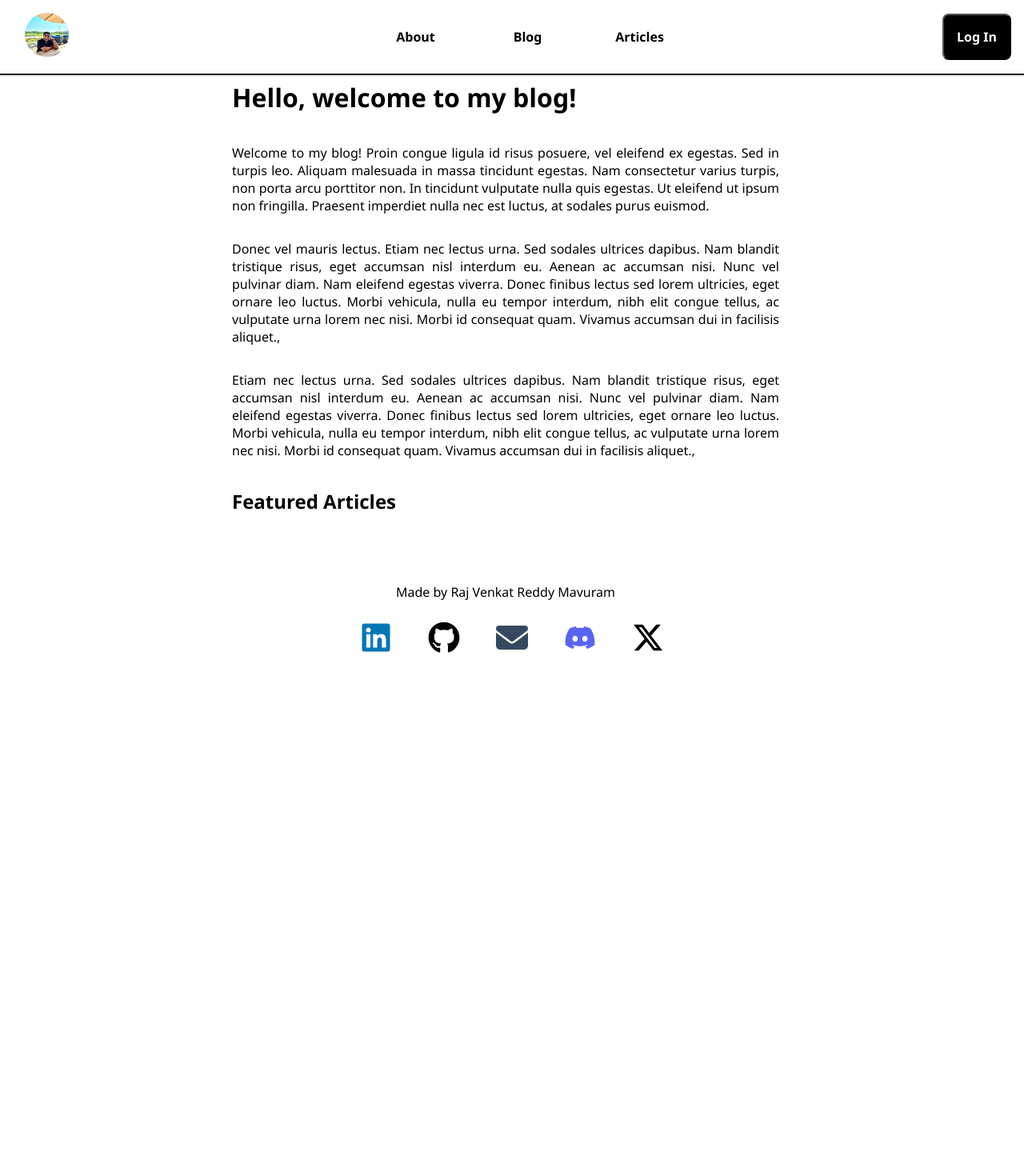
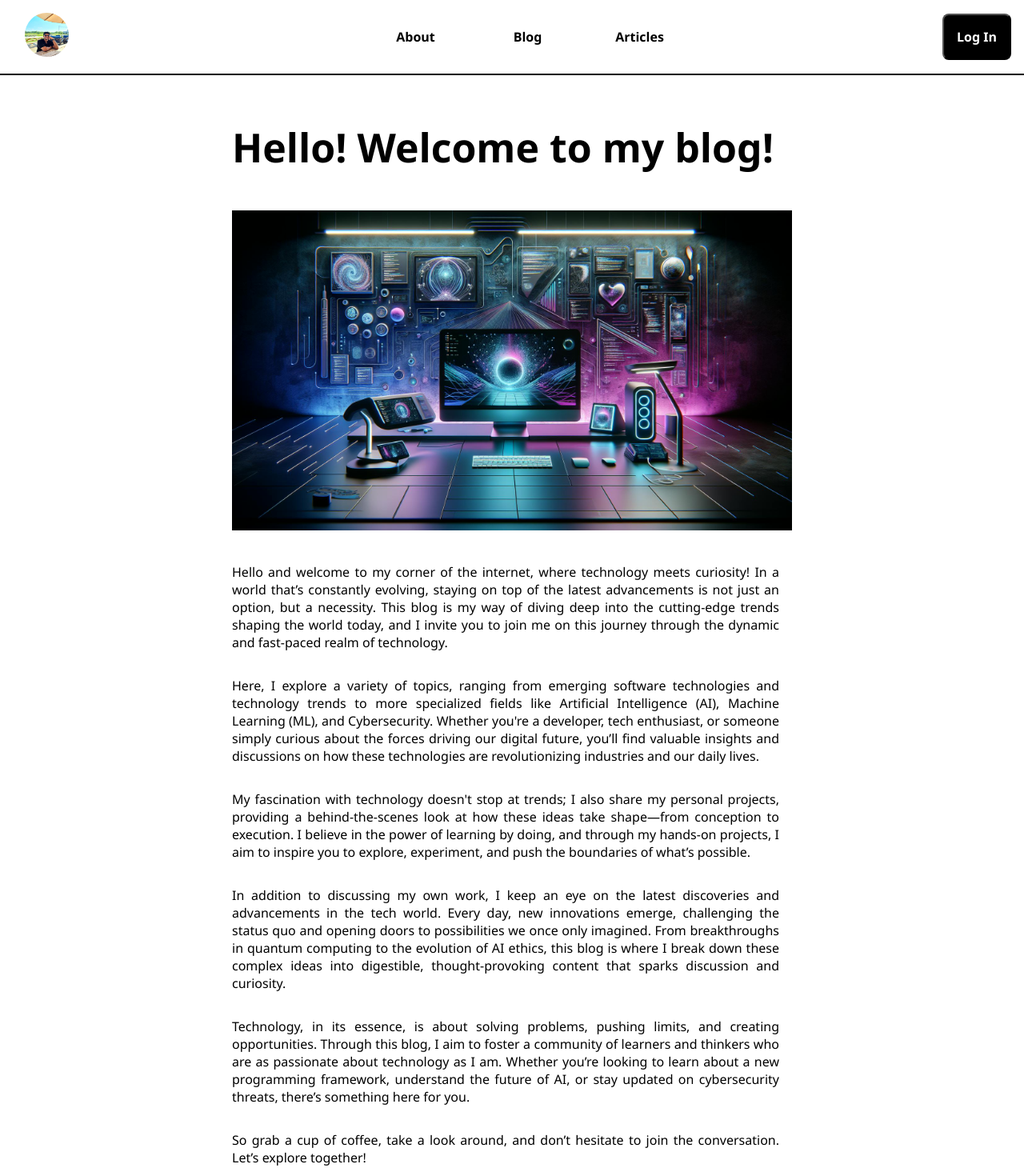
Before and after one commit to RajVenkat20/blog-app, a React (Create React App) app: page / in a window 1280 px wide. Shown: the top 1470 px of the page at 80% size. Before the commit the page ends 879 px from the top, so only its background shows below. Built offline with nearby package versions, Linux system fonts and the light colour scheme; no server answers.

Commit message:
Updated page titles

```diff
--- a/src/App.js
+++ b/src/App.js
@@ -1,6 +1,6 @@
 import './App.css';
 import NavBar from './NavBar';
-import Home from './pages/Home';
+import Blog from './pages/Blog';
 import About from './pages/About';
 import ArticlesList from './pages/ArticlesList';
 import Article from './pages/Article';
@@ -24,7 +24,7 @@ function App() {
             {/* For each of these pages, we are going to define a separate Route component */}
             {/* 'path' property tells where the page should be loaded on what route and
                 'element' property tells which page needs to be loaded */}
-            <Route path="/" element={<Home />} />
+            <Route path="/" element={<Blog />} />
             <Route path="/about" element={<About />} />
             <Route path="/articles" element={<ArticlesList />} />
             <Route path="/articles/:articleId" element={<Article />} />
--- a/src/pages/ArticlesList.js
+++ b/src/pages/ArticlesList.js
@@ -6,7 +6,7 @@ const ArticlesList = () => {
     return (
     // Wrapping inside a React fragment so that we can return multiple elements
       <>
-        <h1>Articles</h1>
+        <p className="articleTitle">Articles</p>
         <ArticlesListComponent articles={articles}/>
       </>
     );
--- /dev/null
+++ b/src/pages/Blog.js
@@ -0,0 +1,35 @@
+import SocialMedia from "../components/SocialMedia";
+import blogImg from '../images/Blog.jpeg';
+import useUser from "../hooks/useUser";
+
+// describing them as function components and not as class components as they are outdated practices
+const Blog = () => {
+    return (
+        <>
+        <p className="articleTitle">Hello! Welcome to my blog!</p>
+        <img className="articleImage" src={blogImg} alt="Blog Cover Image" style={{ maxWidth: '100%'}} />
+        <p className="justified-text">
+        Hello and welcome to my corner of the internet, where technology meets curiosity! In a world that’s constantly evolving, staying on top of the latest advancements is not just an option, but a necessity. This blog is my way of diving deep into the cutting-edge trends shaping the world today, and I invite you to join me on this journey through the dynamic and fast-paced realm of technology.
+        </p>
+        <p className="justified-text">
+        Here, I explore a variety of topics, ranging from emerging software technologies and technology trends to more specialized fields like Artificial Intelligence (AI), Machine Learning (ML), and Cybersecurity. Whether you're a developer, tech enthusiast, or someone simply curious about the forces driving our digital future, you’ll find valuable insights and discussions on how these technologies are revolutionizing industries and our daily lives.
+        </p>
+        <p className="justified-text">
+        My fascination with technology doesn't stop at trends; I also share my personal projects, providing a behind-the-scenes look at how these ideas take shape—from conception to execution. I believe in the power of learning by doing, and through my hands-on projects, I aim to inspire you to explore, experiment, and push the boundaries of what’s possible.
+        </p>
+        <p className="justified-text">
+        In addition to discussing my own work, I keep an eye on the latest discoveries and advancements in the tech world. Every day, new innovations emerge, challenging the status quo and opening doors to possibilities we once only imagined. From breakthroughs in quantum computing to the evolution of AI ethics, this blog is where I break down these complex ideas into digestible, thought-provoking content that sparks discussion and curiosity.
+        </p>
+        <p className="justified-text">
+        Technology, in its essence, is about solving problems, pushing limits, and creating opportunities. Through this blog, I aim to foster a community of learners and thinkers who are as passionate about technology as I am. Whether you’re looking to learn about a new programming framework, understand the future of AI, or stay updated on cybersecurity threats, there’s something here for you.
+        </p>
+        <p className="justified-text">
+        So grab a cup of coffee, take a look around, and don’t hesitate to join the conversation. Let’s explore together!
+        </p>
+        <h2>Featured Articles</h2>
+        <SocialMedia/>
+        </>
+    );
+}
+
+export default Blog;
--- a/src/pages/CreateAccountPage.js
+++ b/src/pages/CreateAccountPage.js
@@ -34,7 +34,7 @@ const CreateAccountPage = () => {
 
     return (
         <>
-            <h1>Create Account</h1>
+            <p className="articleTitle">Create Account</p>
             {error && <p className="error">{error}</p>}
             <input
                 placeholder="Your email address"
--- a/src/pages/Home.js
+++ /dev/null
@@ -1,36 +0,0 @@
-import SocialMedia from "../components/SocialMedia";
-
-// describing them as function components and not as class components as they are outdated practices
-const Home = () => (
-    <>
-    <h1>Hello, welcome to my blog!</h1>
-    <p className="justified-text">
-        Welcome to my blog! Proin congue
-        ligula id risus posuere, vel eleifend ex egestas. Sed in turpis leo.
-        Aliquam malesuada in massa tincidunt egestas. Nam consectetur varius turpis,
-        non porta arcu porttitor non. In tincidunt vulputate nulla quis egestas. Ut
-        eleifend ut ipsum non fringilla. Praesent imperdiet nulla nec est luctus, at
-        sodales purus euismod.
-    </p>
-    <p className="justified-text">
-        Donec vel mauris lectus. Etiam nec lectus urna. Sed sodales ultrices dapibus.
-        Nam blandit tristique risus, eget accumsan nisl interdum eu. Aenean ac accumsan
-        nisi. Nunc vel pulvinar diam. Nam eleifend egestas viverra. Donec finibus lectus
-        sed lorem ultricies, eget ornare leo luctus. Morbi vehicula, nulla eu tempor
-        interdum, nibh elit congue tellus, ac vulputate urna lorem nec nisi. Morbi id
-        consequat quam. Vivamus accumsan dui in facilisis aliquet.,
-    </p>
-    <p className="justified-text">
-        Etiam nec lectus urna. Sed sodales ultrices dapibus.
-        Nam blandit tristique risus, eget accumsan nisl interdum eu. Aenean ac accumsan
-        nisi. Nunc vel pulvinar diam. Nam eleifend egestas viverra. Donec finibus lectus
-        sed lorem ultricies, eget ornare leo luctus. Morbi vehicula, nulla eu tempor
-        interdum, nibh elit congue tellus, ac vulputate urna lorem nec nisi. Morbi id
-        consequat quam. Vivamus accumsan dui in facilisis aliquet.,
-    </p>
-    <h2>Featured Articles</h2>
-    <SocialMedia/>
-    </>
-);
-
-export default Home;
--- a/src/pages/LoginPage.js
+++ b/src/pages/LoginPage.js
@@ -31,7 +31,7 @@ const LoginPage = () => {
 
     return (
         <>
-            <h1>Log In</h1>
+            <p className="articleTitle">Log In</p>
             {error && <p className="error">{error}</p>}
             <input
                 placeholder="Your email address"
--- a/src/pages/article-content.js
+++ b/src/pages/article-content.js
@@ -1,28 +1,41 @@
+import sysDesign from '../images/articles/SystemsDesign.png';
+
 const articles = [
     {
         name: 'learn-react',
-        title: 'The Fastest Way to Learn React',
+        title: 'Systems Design 101',
         content: [
-            `Welcome! Today we're going to be talking about the fastest way to
-            learn React. We'll be discussing some topics such as proin congue
-            ligula id risus posuere, vel eleifend ex egestas. Sed in turpis leo.
-            Aliquam malesuada in massa tincidunt egestas. Nam consectetur varius turpis,
-            non porta arcu porttitor non. In tincidunt vulputate nulla quis egestas. Ut
-            eleifend ut ipsum non fringilla. Praesent imperdiet nulla nec est luctus, at
-            sodales purus euismod.`,
-            `Donec vel mauris lectus. Etiam nec lectus urna. Sed sodales ultrices dapibus.
-            Nam blandit tristique risus, eget accumsan nisl interdum eu. Aenean ac accumsan
-            nisi. Nunc vel pulvinar diam. Nam eleifend egestas viverra. Donec finibus lectus
-            sed lorem ultricies, eget ornare leo luctus. Morbi vehicula, nulla eu tempor
-            interdum, nibh elit congue tellus, ac vulputate urna lorem nec nisi. Morbi id
-            consequat quam. Vivamus accumsan dui in facilisis aliquet.`,
-            `Etiam nec lectus urna. Sed sodales ultrices dapibus.
-            Nam blandit tristique risus, eget accumsan nisl interdum eu. Aenean ac accumsan
-            nisi. Nunc vel pulvinar diam. Nam eleifend egestas viverra. Donec finibus lectus
-            sed lorem ultricies, eget ornare leo luctus. Morbi vehicula, nulla eu tempor
-            interdum, nibh elit congue tellus, ac vulputate urna lorem nec nisi. Morbi id
-            consequat quam. Vivamus accumsan dui in facilisis aliquet.`,
-        ]
+            <p className='justified-text'>As a software engineer, I've come to realize that systems design is not just about drawing diagrams or throwing together a bunch of APIs. It's an art form—a delicate balance between functionality, scalability, and efficiency. Whether you're building a microservice architecture or designing a distributed system, the goal is to create something that's robust yet flexible enough to grow with your business needs.</p>,
+            <h2>What is systems Design?</h2>,
+            <p className='justified-text'>At its core, systems design is the process of defining the architecture, components, modules, interfaces, and data for a system to satisfy specified requirements. The challenge lies in building systems that not only solve immediate problems but also anticipate future needs. It’s a blueprint for how your product or service will work in the real world.</p>,
+            <h2>Key Concepts in Systems Design</h2>,
+            <h4>1. Scalability</h4>,
+            <p className='justified-text'>Scalability is about ensuring your system can handle growth—be it user traffic, data volume, or functionality. Designing for scalability requires forward-thinking. It's about building systems that can scale both vertically (by upgrading existing hardware) and horizontally (by adding more machines). Cloud platforms like AWS, Azure, and Google Cloud have made scaling more accessible, but the underlying architecture still needs careful planning.</p>,
+            <h4>2. Availability and Redundancy</h4>,
+            <p className='justified-text'>Availability refers to the system's ability to be up and running without interruptions. High availability is crucial for services like e-commerce platforms, banking systems, or streaming services. You don’t want your system to crash when users need it most. This often means designing redundancy into the system—having backup components like database replicas or failover servers to ensure continuity.</p>,
+            <h4>3. Consistency vs Availability (CAP Theorem)</h4>,
+            <p className='justified-text'>When designing distributed systems, you often have to balance consistency and availability, especially under network partitioning. The CAP theorem states that you can only have two out of the three. Understanding the trade-offs is critical when deciding which to prioritize. For example, financial applications often prioritize consistency, while social media platforms might prioritize availability to handle high traffic.</p>,
+            <h4>4. Latency</h4>,
+            <p className='justified-text'>Latency, or the delay before a transfer of data begins, can be a dealbreaker for user experience. When users expect near-instant responses, especially in real-time applications like gaming or video conferencing, latency optimization becomes crucial. Distributed caching, edge computing, and content delivery networks (CDNs) are some strategies that can help reduce latency.</p>,
+            <h4>5. Security</h4>,
+            <p className='justified-text'>Security isn’t just a checkbox—it’s a critical element in systems design. You have to think about authentication, authorization, encryption, and data privacy from day one. Failure to address security can lead to disastrous consequences, from data breaches to system downtimes.</p>,
+            <h2>Common Pitfalls in Systems Design</h2>,
+            <h4>Overengineering</h4>,
+            <p className='justified-text'>It’s tempting to build the “perfect” system, but sometimes we overcomplicate the design by adding unnecessary features. Overengineering leads to increased costs, complexity, and time delays. A better approach is to start with a Minimum Viable Product (MVP), then iterate based on user feedback.</p>,
+            <h4>Ignoring Future Growth</h4>,
+            <p className='justified-text'>Another common mistake is designing for current needs without anticipating future growth. A system that works for 100 users might crumble under the load of 1,000 or 10,000 users. Scalability should be baked into the design from the beginning, even if you don’t expect immediate exponential growth.</p>,
+            <h4>Single Points of Failure</h4>,
+            <p className='justified-text'>Relying on a single database or server can create a single point of failure that could bring down the entire system. It’s crucial to design for fault tolerance by introducing redundancy, load balancing, and failover mechanisms.</p>,
+            <h2>Conclusion</h2>,
+            <p className='justified-text'>In my experience, the best systems are those that are built with future growth in mind, but with enough flexibility to pivot when necessary. After all, systems design is about solving today's problems while preparing for tomorrow's challenges.</p>,
+            <p className='justified-text'>In my experience, the best systems are those that are built with future growth in mind, but with enough flexibility to pivot when necessary. After all, systems design is about solving today's problems while preparing for tomorrow's challenges.</p>,
+            <h2>References</h2>,
+            <ul><li><a href="https://www.geeksforgeeks.org/what-is-system-design-learn-system-design/">GeeksforGeeks</a></li>
+            <li>You can download my notes here by clicking <a href="https://drive.google.com/drive/folders/10xd68zh_iBnERscXdT3EmPf7bFR0MKHV?usp=drive_link">here</a> </li></ul>
+
+        ],
+        image: sysDesign,
+        altText: 'sysDesign'
     },    {
         name: 'learn-node',
         title: 'How to Build a Node Server in 10 Minutes',
@@ -46,7 +59,9 @@ const articles = [
             sed lorem ultricies, eget ornare leo luctus. Morbi vehicula, nulla eu tempor
             interdum, nibh elit congue tellus, ac vulputate urna lorem nec nisi. Morbi id
             consequat quam. Vivamus accumsan dui in facilisis aliquet.`,
-        ]
+        ],
+        image: '',
+        altText: 'sysDesign'
     },     {
         name: 'mongodb',
         title: 'Learn MongoDB',
@@ -70,7 +85,9 @@ const articles = [
             sed lorem ultricies, eget ornare leo luctus. Morbi vehicula, nulla eu tempor
             interdum, nibh elit congue tellus, ac vulputate urna lorem nec nisi. Morbi id
             consequat quam. Vivamus accumsan dui in facilisis aliquet.`,
-        ]
+        ],
+        image: '',
+        altText: 'sysDesign'
     },
 ];
 
```
Also changed, not shown: src/images/Blog.jpeg (added).
